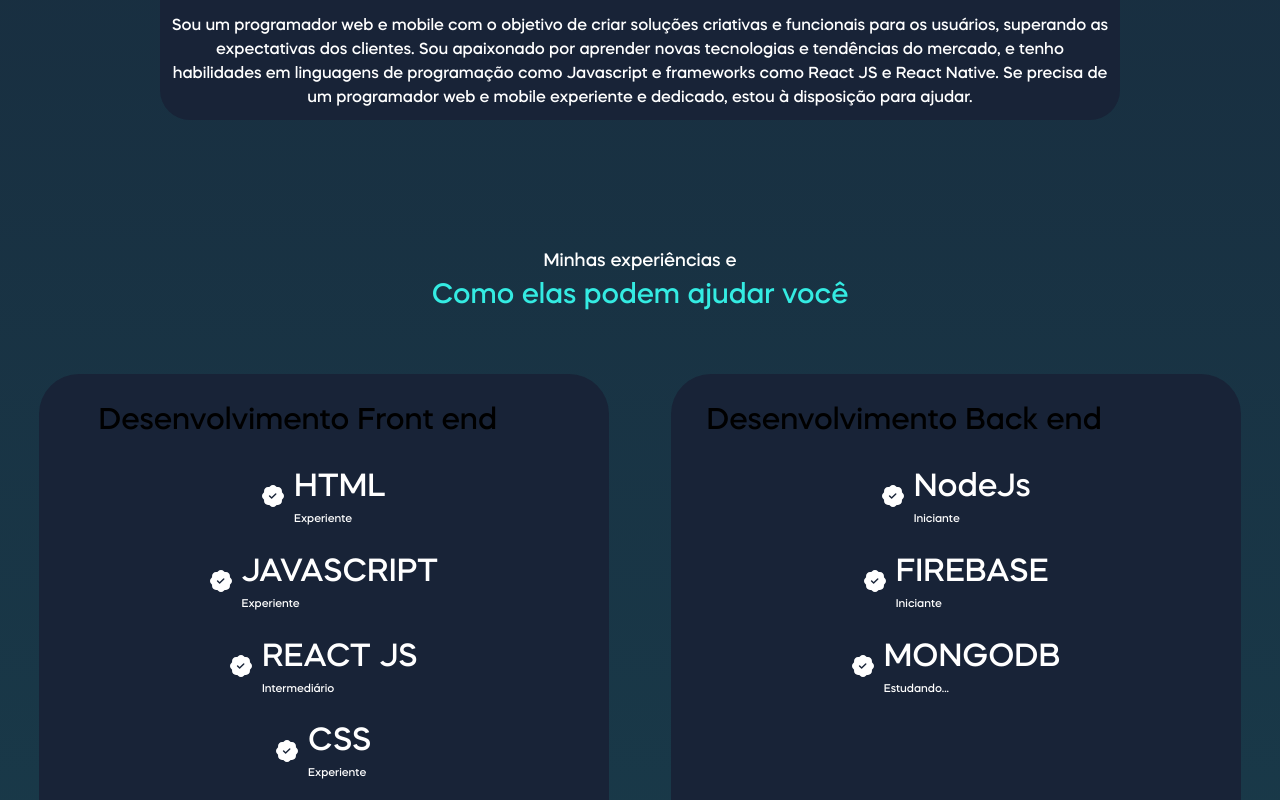
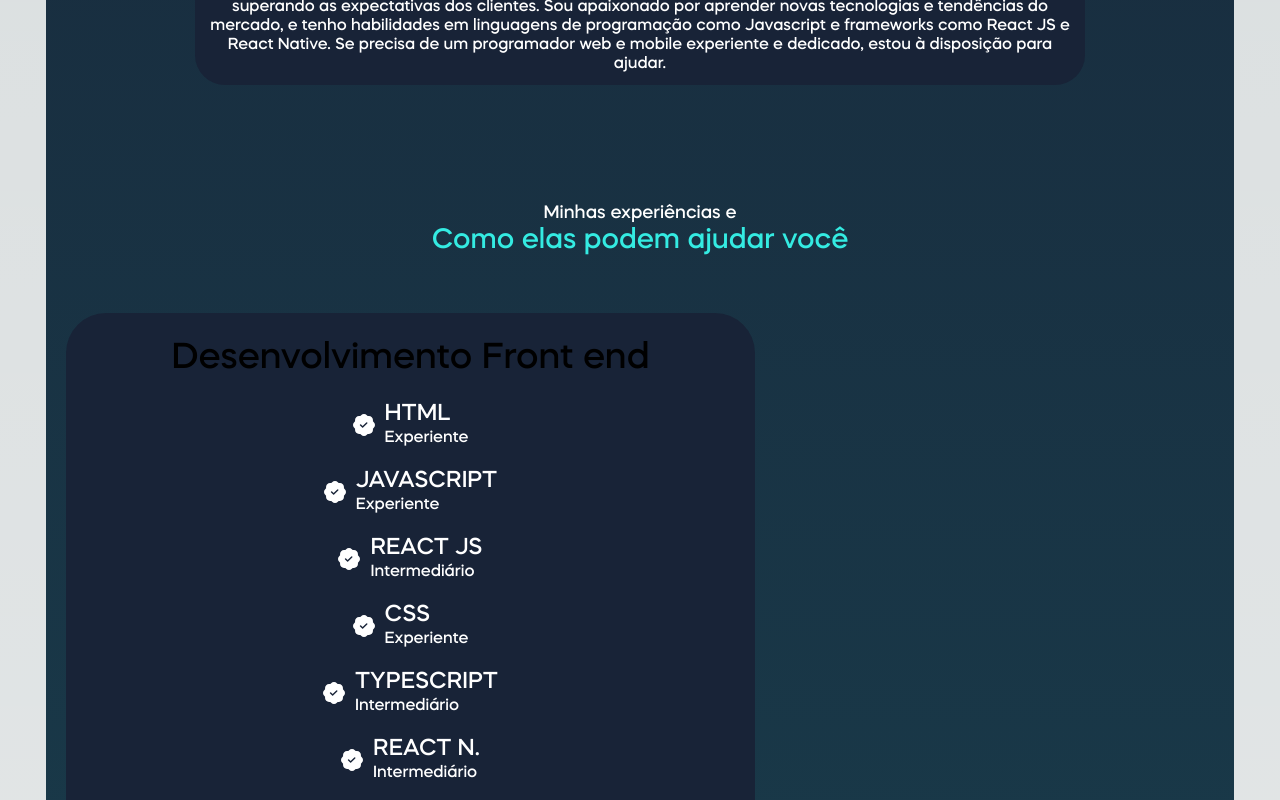
Before and after one commit to Devkelwin/portifolio, a Next.js app: page / in a window 1280 px wide. Shown: the part 1040-1840 px from the top of the page. Built offline with nearby package versions, Linux system fonts and the light colour scheme.

Commit message:
device commit

```diff
--- a/app/globals.css
+++ b/app/globals.css
@@ -34,8 +34,13 @@ body {
   font-weight: normal;
 }
 
-.container {
-  display: flex;
-  flex-wrap: wrap;
-  flex-direction: column;
+body {
+  font-size: calc(14px + (26 - 14) * ((100vw - 300px) / (1600 - 300)));
 }
+
+/* Demo Specific Styles */
+body {
+  line-height: 1.2;
+  padding: 0 2em;
+  text-align: center;
+}
--- a/app/page.tsx
+++ b/app/page.tsx
@@ -18,7 +18,7 @@ import cardapio from '../src/image/cardapio.png'
 import carros from '../src/image/carros.png'
 import imc from '../src/image/imc.png'
 import metas from '../src/image/metas.png'
-
+import { BrowserView, MobileView, isBrowser, isMobile } from 'react-device-detect'
 
 export default function Home() {
   return (
@@ -58,7 +58,20 @@ export default function Home() {
       </section>
 
 
-      <Section2 />
+
+      <section style={{ alignItems: 'center', justifyContent: 'center', textAlign: 'center'}}>
+     <Section2 />
+      </section>
+
+      <BrowserView>
+  <h1 style={{color: 'red'}}>This is rendered only in browser</h1>
+</BrowserView>
+<MobileView>
+  <h1  style={{color: 'green'}}>This is rendered only on mobile</h1>
+</MobileView>
+
+
+
 
 
 
--- a/package.json
+++ b/package.json
@@ -19,6 +19,7 @@
     "next": "13.4.7",
     "postcss": "8.4.24",
     "react": "18.2.0",
+    "react-device-detect": "^2.2.3",
     "react-dom": "18.2.0",
     "react-icons": "^4.10.1",
     "tailwindcss": "3.3.2",
--- a/src/components/section2.tsx
+++ b/src/components/section2.tsx
@@ -8,10 +8,10 @@ icon: ReactNode
 }
 export default function Section2() {
   return (
-    <section>
-      <div style={{ display: 'flex', justifyContent: 'center', padding: 20, }}>
-        <div style={{ background: "#182337", borderRadius: 40, marginTop: '3%', padding: 25,width: '46%', marginRight: '5%'}}>
-          <h1 style={{ fontFamily: 'Mazzard', fontSize: 30,textAlign: 'center',maxWidth:'90%'}}>Desenvolvimento Front end</h1>
+    <section style={{ alignItems: 'center', justifyContent: 'center', textAlign: 'center'}}>
+      <div style={{ justifyContent: 'center', padding: 20,alignItems: 'center' }}>
+        <div style={{ background: "#182337", borderRadius: 40, marginTop: '3%', padding: 25,width: '60%'}}>
+          <h1 style={{ fontSize: 36,fontFamily: 'Mazzard',textAlign: 'center'}}>Desenvolvimento Front end</h1>
           <div style={{ display: 'flex', flexDirection: 'column',alignItems: 'center' }}>
             <SkillItem icon={<BsPatchCheckFill color='#fff' size={22} />} title="HTML" level="Experiente" />
             <SkillItem icon={<BsPatchCheckFill color='#fff' size={22} />} title="JAVASCRIPT" level="Experiente" />
@@ -23,8 +23,8 @@ export default function Section2() {
           </div>
         </div>
 
-        <div style={{ background: "#182337", borderRadius: 40, marginTop: '3%', padding: 25, width:'46%',alignItems: 'center' }}>
-          <h1 style={{ fontFamily: 'Mazzard', fontSize: 30,textAlign: 'center',maxWidth:'80%' }}>Desenvolvimento Back end</h1>
+        <div style={{ background: "#182337", borderRadius: 40, marginTop: '3%', padding: 25, width:'60%',alignItems: 'center' }}>
+          <h1 style={{ fontFamily: 'Mazzard', fontSize: 36,textAlign: 'center',}}>Desenvolvimento Back end</h1>
           <div style={{ display: 'flex', flexDirection: 'column',alignItems: 'center'}}>
             <SkillItem icon={<BsPatchCheckFill color='#fff' size={22}  />}title="NodeJs" level="Iniciante" />
             <SkillItem icon={<BsPatchCheckFill color='#fff' size={22} />} title="FIREBASE" level="Iniciante" />
@@ -41,7 +41,7 @@ function SkillItem({ icon , title, level }: props) {
     <div style={{ display: 'flex', alignItems: 'center', marginTop: 20 }}>
       {icon}
       <div style={{ marginLeft: 10 }}>
-        <h1 style={{ fontSize:32, textAlign: 'left', margin: 0, fontFamily: 'Mazzard',color:'white' }}>{title}</h1>
+        <h1 style={{  textAlign: 'left', margin: 0, fontFamily: 'Mazzard',color:'white' }}>{title}</h1>
         <h2 style={{ textAlign: 'left', margin: 0, fontFamily: 'Mazzard',color: 'white',fontSize: '70%' }}>{level}</h2>
       </div>
     </div>
```
Also changed, not shown: 1 other file (tests, documents, lock files or other folders).
